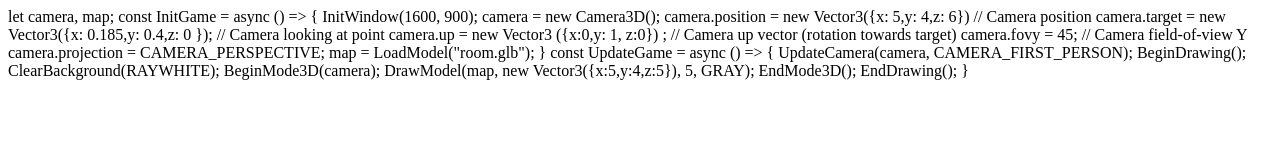
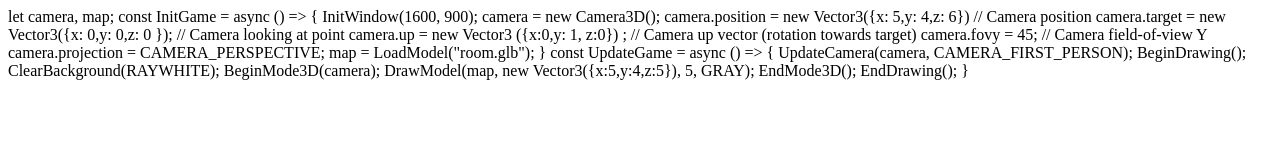
Before and after one commit to theutisticcoder/lordofthefries, a plain HTML site: page index.html in a window 1280 px wide. Drawn offline with Linux system fonts and the light colour scheme.

Commit message:
Update index.html

```diff
--- a/index.html
+++ b/index.html
@@ -15,7 +15,7 @@
     InitWindow(1600, 900);
     camera = new Camera3D();
     camera.position = new Vector3({x: 5,y: 4,z: 6}) // Camera position
-    camera.target = new Vector3({x: 0.185,y: 0.4,z: 0 }); // Camera looking at point
+    camera.target = new Vector3({x: 0,y: 0,z: 0 }); // Camera looking at point
     camera.up = new Vector3 ({x:0,y: 1, z:0}) ; // Camera up vector (rotation towards target)
     camera.fovy = 45; // Camera field-of-view Y
     camera.projection = CAMERA_PERSPECTIVE;
```
